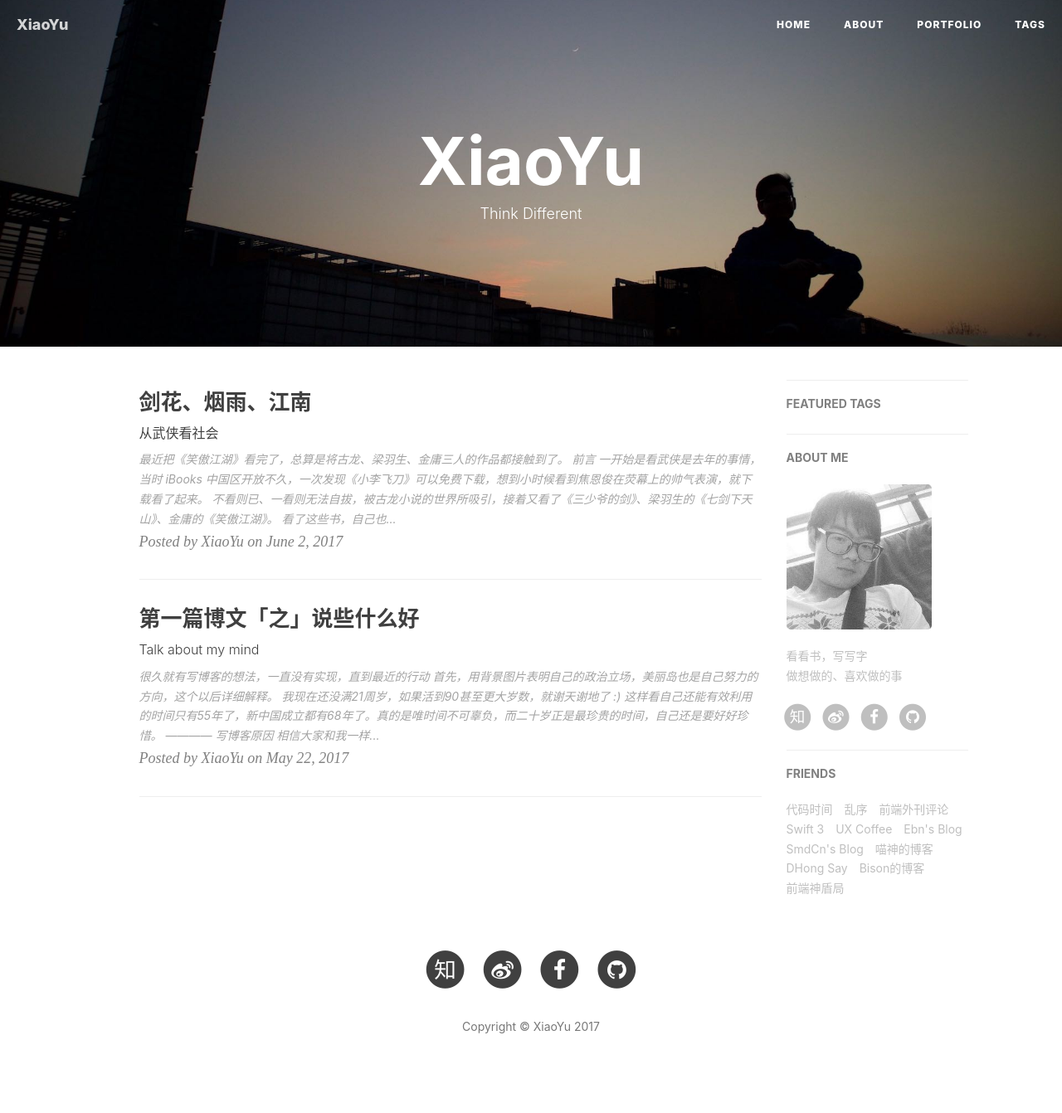
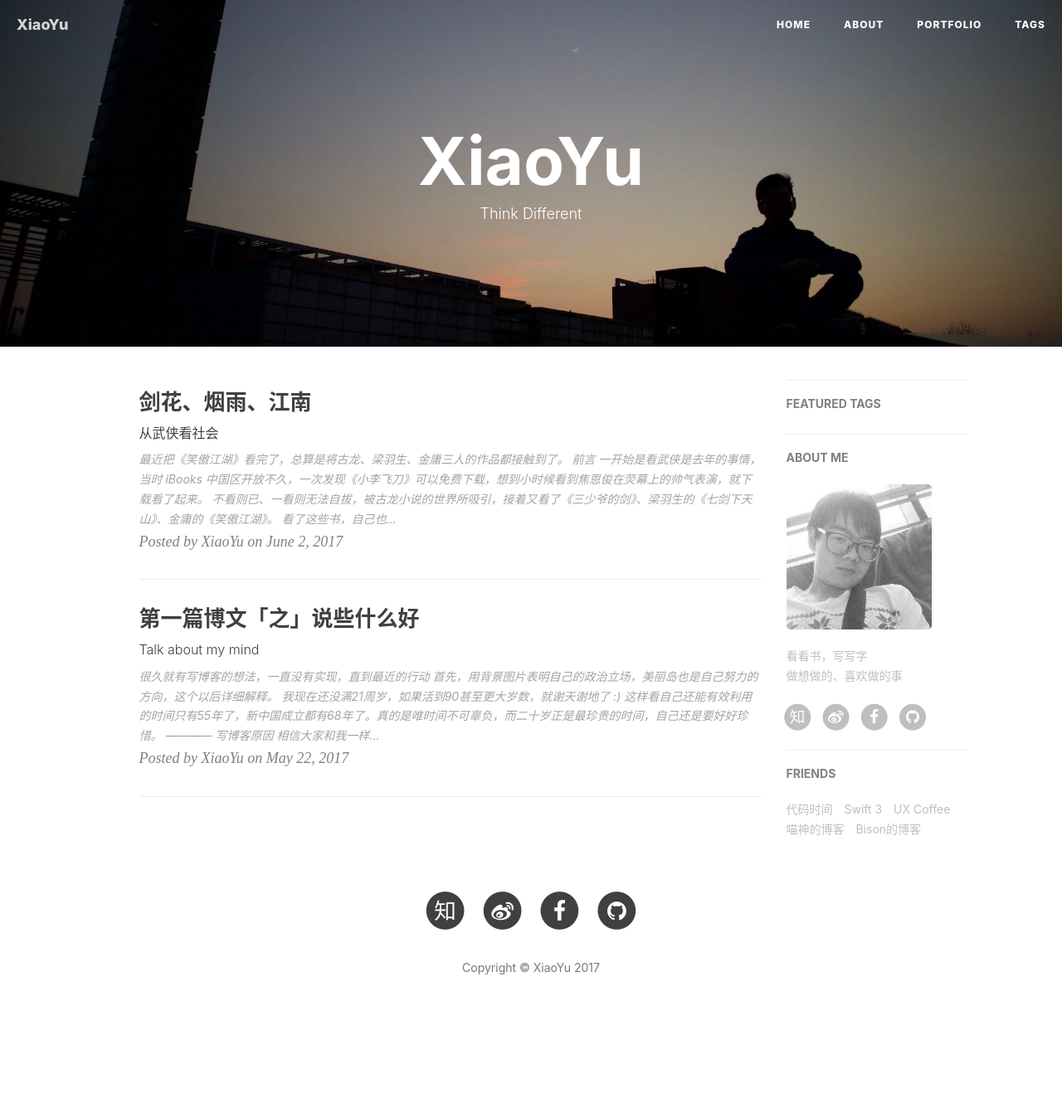
Before and after one commit to OnlyThen/onlythen.github.io, a Jekyll site: the page built from index.html, in a window 1280 px wide. Shown: the whole page at 83% size. Built offline with Jekyll 4.4.1, drawn with Linux system fonts in a browser that asks for light colours; nearby versions of some CDN libraries; the list of posts is cut into pages by our own code; comment, search, counter and statistics services are not loaded; after the commit the page ends 1271 px from its top, so only the background shows below that.

Commit message:
Update _config.yml

```diff
--- a/_config.yml
+++ b/_config.yml
@@ -92,34 +92,16 @@ friends: [
         title: "代码时间",
         href: "http://codetimecn.com/"
     },{
-        title: "乱序",
-        href: "http://mida.re/"
-    },{
-        title: "前端外刊评论",
-        href: "http://qianduan.guru/"
-    },{
         title: "Swift 3",
         href: "https://www.cnswift.org/"
     },{
         title: "UX Coffee",
         href: "http://uxcoffee.co"
     },{
-        title: "Ebn's Blog",
-        href: "http://ebnbin.com/"
-    },{
-        title: "SmdCn's Blog",
-        href: "http://blog.smdcn.net"
-    },{
         title: "喵神的博客",
         href: "https://onevcat.com/"
     },{
-        title: "DHong Say",
-        href: "http://dhong.co"
-    },{
         title: "Bison的博客",
         href: "http://allluckly.cn/"
-    },{
-        title: "前端神盾局",
-        href: "http://wepiaofei.github.io/blog/"
     }
 ]
```
